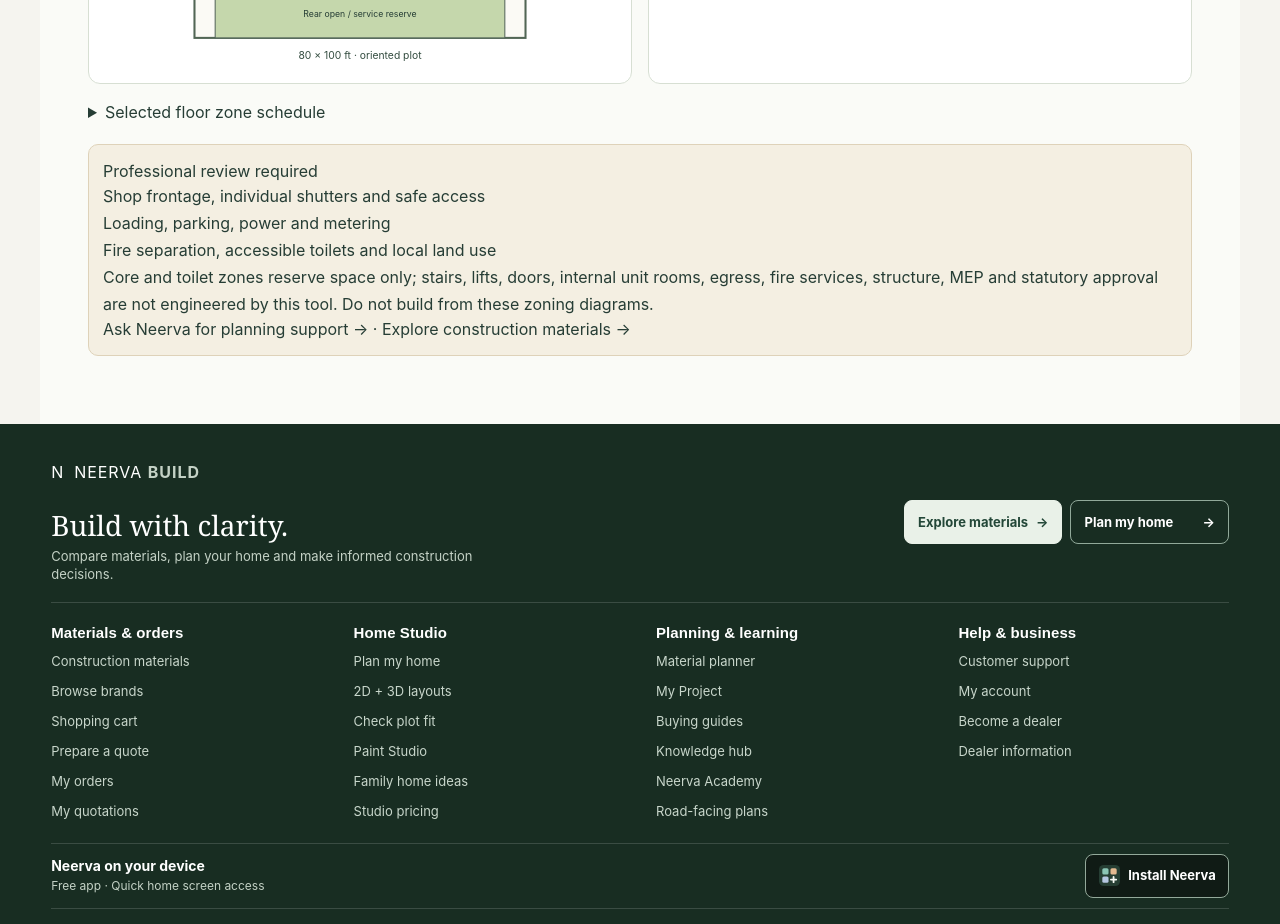
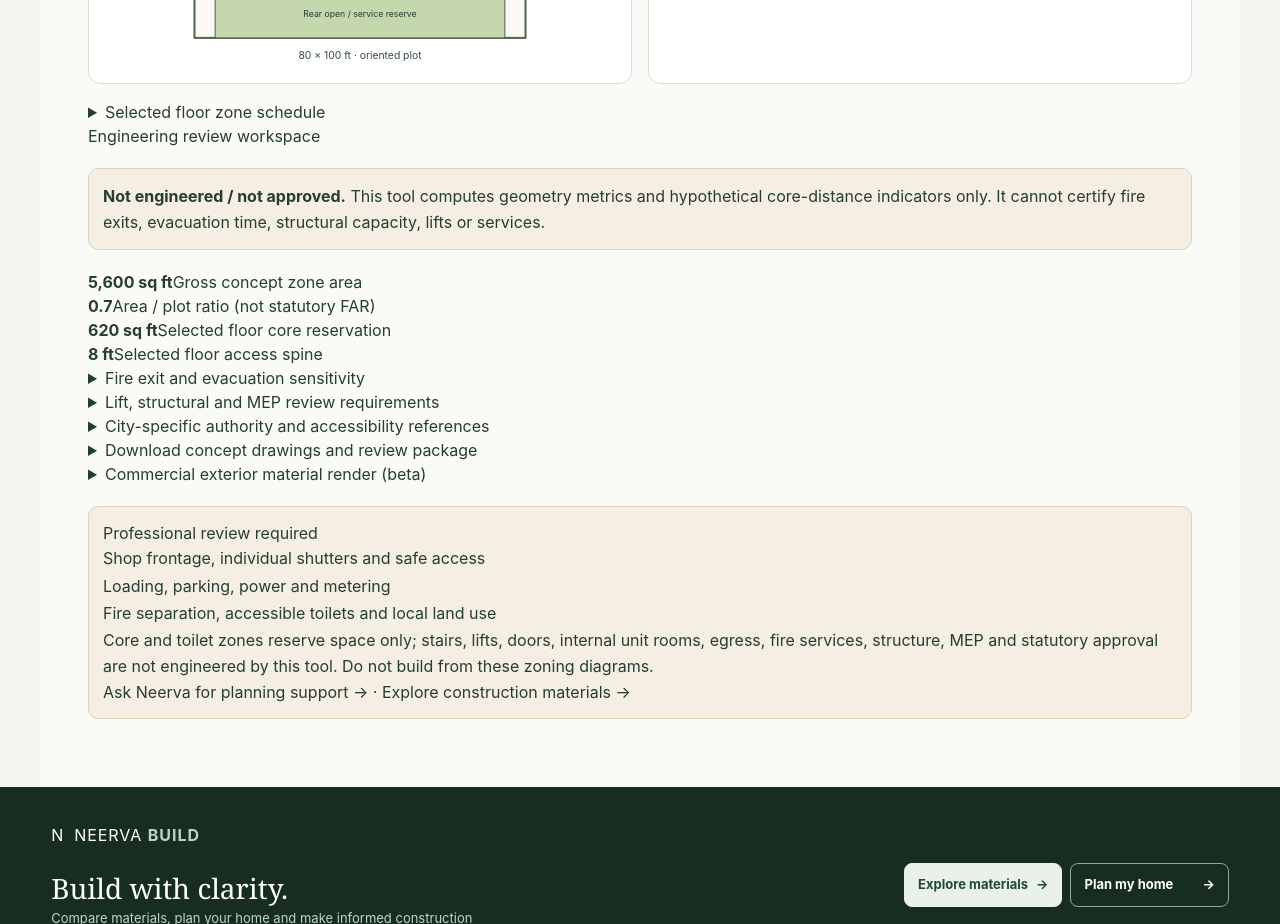
Before and after one commit to Neurolink-X/neerva-build, a Next.js app: page /design-studio/buildings in a window 1280 px wide. Shown: the part 1700-2624 px from the top of the page. Built offline with nearby package versions, Linux system fonts and the light colour scheme.

Commit message:
Connect engineering, render and drawing tools to the exact selected building and floor

```diff
--- a/src/components/building-purpose-studio.tsx
+++ b/src/components/building-purpose-studio.tsx
@@ -1,6 +1,7 @@
 "use client";
 import {useMemo,useState,type FormEvent} from "react";
 import Link from "next/link";
+import {BuildingEngineeringPanel} from "./building-engineering-panel";
 import {buildingPurposes,purposeDetails,generateBuildingConcepts,type BuildingPurpose,type BuildingBrief,type BuildingConcept,type BuildingZone} from "@/modules/studio/building-purpose";
 import {roadRect,siteDimensions,roadSegment} from "@/modules/studio/plan-coordinate";
 const colors:Record<BuildingZone["kind"],string>={primary:"#aac5d3",support:"#d3c2a4",toilet:"#c8b9d9",circulation:"#e8e6d7",core:"#bdc5bb",service:"#d9bfaa",parking:"#b6bdc3",open:"#c5d7ac"};
@@ -20,7 +21,7 @@ function Massing({plan,floor,angle}:{plan:BuildingConcept;floor:number|null;angl
  const rotate=(x:number,y:number)=>{const X=x-dim.w/2,Y=y-dim.d/2,t=angle*Math.PI/2;return [X*Math.cos(t)-Y*Math.sin(t),X*Math.sin(t)+Y*Math.cos(t)]};
  const project=(x:number,y:number,z:number)=>{const [X,Y]=rotate(x,y);return [(X-Y)*.86,(X+Y)*.44-z].join(",")};
  const faces=plan.zones.filter(z=>floor===null||z.floor===floor).flatMap(z=>{
-  const r=roadRect(z,b.widthFt,b.depthFt,b.roadSide),base=(floor===null?z.floor:0)*13,h=["parking","open"].includes(z.kind) ? .25 : floor===null?11:3.5;
+  const r=roadRect(z,b.widthFt,b.depthFt,b.roadSide),base=(floor===null?z.floor:0)*13,h=["parking","open"].includes(z.kind) ? .25 : floor===null?13:3.5;
   const corners=[[r.x,r.y],[r.x+r.w,r.y],[r.x+r.w,r.y+r.d],[r.x,r.y+r.d]];
   const depth=corners.reduce((sum,[x,y])=>{const [X,Y]=rotate(x,y);return sum+X+Y},0)/4;
   return [{id:z.id+"-top",depth,level:z.floor,points:corners.map(([x,y])=>project(x,y,base+h)).join(" "),fill:colors[z.kind],label:z.label},...corners.map(([x,y],i)=>{const [nx,ny]=corners[(i+1)%4];return {id:z.id+"-"+i,depth:depth-.001,level:z.floor,points:[project(x,y,base),project(nx,ny,base),project(nx,ny,base+h),project(x,y,base+h)].join(" "),fill:colors[z.kind],label:z.label}})];
@@ -54,6 +55,7 @@ export function BuildingPurposeStudio(){
     <div className="purpose-tabs" role="group" aria-label="Floor selection">{Array.from({length:brief.floors},(_,i)=><button type="button" key={i} aria-pressed={floor===i} onClick={()=>{setFloor(i);setFull(false)}}>{i===0?"Ground":"Floor "+i}</button>)}</div>
     <div className="purpose-views"><section><h3>2D zoning plan</h3><PlanDrawing plan={plan} floor={floor}/></section><section><h3>3D massing · same zones</h3><div className="purpose-tabs"><button type="button" onClick={()=>setAngle(a=>(a+1)%4)}>Rotate 90°</button><button type="button" aria-pressed={full} onClick={()=>setFull(f=>!f)}>{full?"Show selected floor":"Show all floors"}</button></div><Massing plan={plan} floor={full?null:floor} angle={angle}/></section></div>
     <details><summary>Selected floor zone schedule</summary><div className="purpose-table"><table><thead><tr><th>Zone</th><th>Dimensions (ft)</th><th>Area (sq ft)</th></tr></thead><tbody>{plan.zones.filter(z=>z.floor===floor).map(z=><tr key={z.id}><td>{z.label}</td><td>{z.w.toFixed(1)} × {z.d.toFixed(1)}</td><td>{Math.round(z.w*z.d)}</td></tr>)}</tbody></table></div></details>
+    <BuildingEngineeringPanel plan={plan} floor={floor}/>
    </>}
   </section>
   <section className="purpose-warning"><h2>Professional review required</h2><ul>{active.checks.map(c=><li key={c}>{c}</li>)}</ul><p>Core and toilet zones reserve space only; stairs, lifts, doors, internal unit rooms, egress, fire services, structure, MEP and statutory approval are not engineered by this tool. Do not build from these zoning diagrams.</p><Link href="/support">Ask Neerva for planning support →</Link> · <Link href="/materials">Explore construction materials →</Link></section>
```
